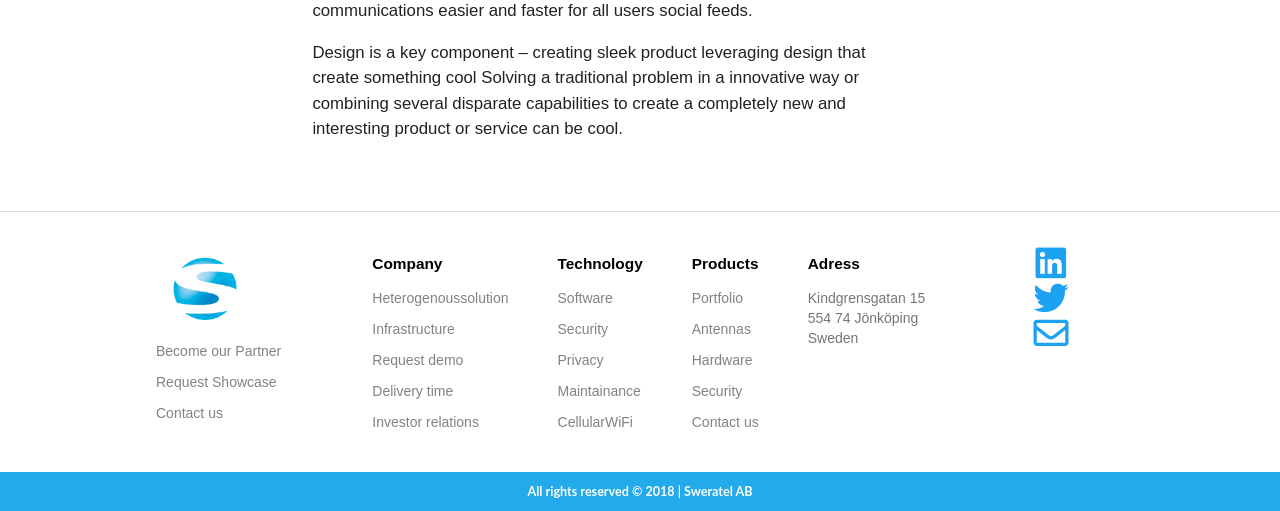
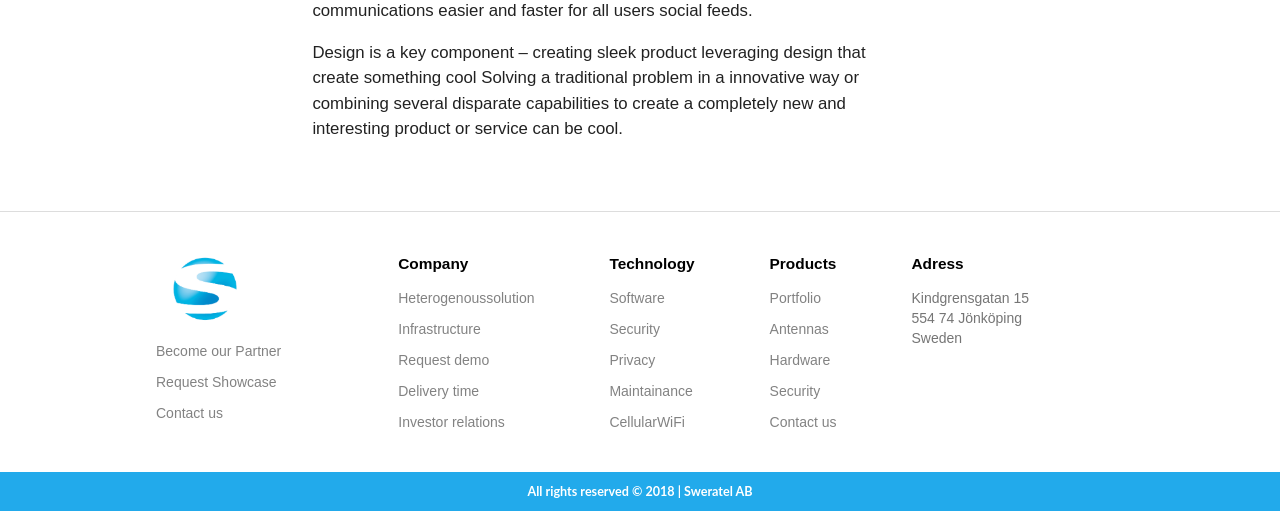
Before and after one commit to davidyanis/dallunkens, a PHP site: page /company.html in a window 1280 px wide; the page is wider, and only the part inside the window is pictured. Shown: the part 1449-1960 px from the top of that part. Run offline with PHP 8.4, Linux system fonts and the light colour scheme; some libraries are stand-ins or nearby versions.

Commit message:
social media icons

```diff
--- a/css/footer.css
+++ b/css/footer.css
@@ -133,28 +133,11 @@
     .socialMediaIcons {
         display: flex;
         flex-direction: column;
-        padding-left: 4em;
-        flex-grow: 1;
     }
 
-    .socialMediaIcons .twitter {
-        font-size: 2.5em;
-        color: #1da1f2;
-        line-height: 0.5em!important;
+    .socialMediaIcons a {
+        color: #fff!important;
     }
-
-    .socialMediaIcons .linkedin {
-        font-size: 2.5em;
-        color: #1da1f2;
-        line-height: 0.5em!important;
-    }
-
-    .socialMediaIcons .envelope {
-        font-size: 2.5em;
-        color: #1da1f2;
-        line-height: 0.5em!important;
-    }
-
 
     .twitter:hover, .linkedin:hover, .envelope:hover {
         -webkit-animation: swing 1s ease;
--- a/css/header.css
+++ b/css/header.css
@@ -176,7 +176,7 @@ nav ul li:hover ul.fallback {
         opacity: 1;
         z-index: 9999;
         border-top: 0.1em solid #ddd;
-        box-shadow: 0px 8px 15px rgba(0, 0, 0, 0.7)!important;
+        box-shadow: 0px 4px 4px rgba(0, 0, 0, 0.3)!important;
     }
 
     nav ul li ul li {
```
Also changed, not shown: other parts of css/footer.css (+7 -46 lines), index.html (+13 -4 lines).
